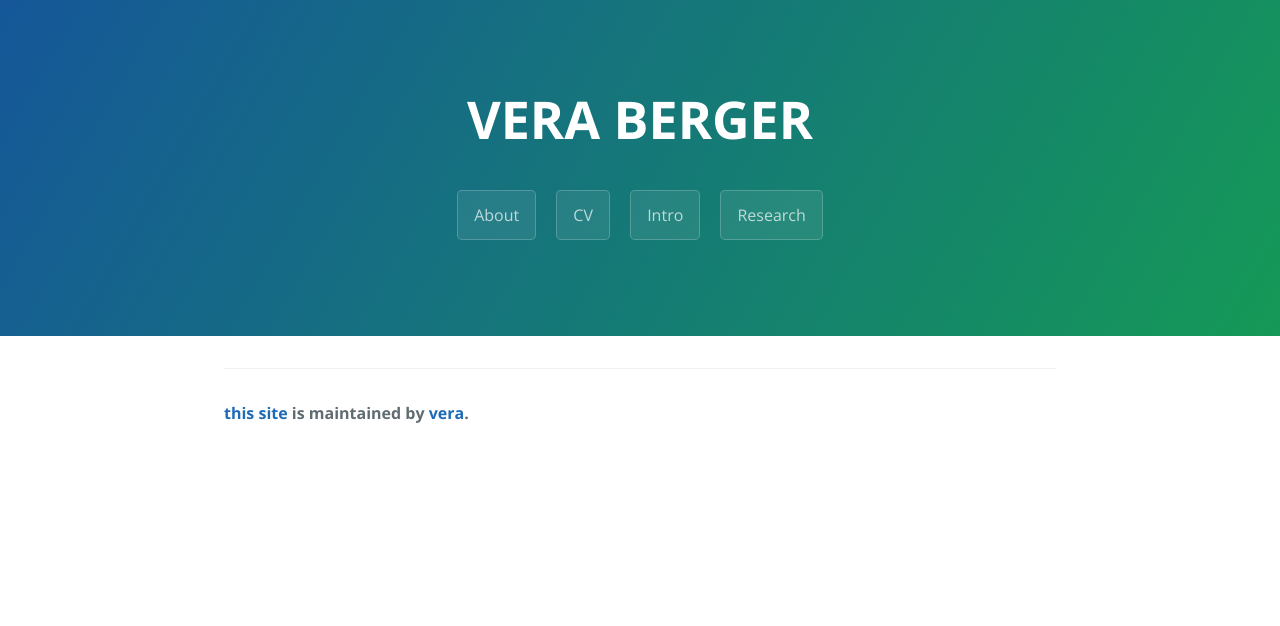
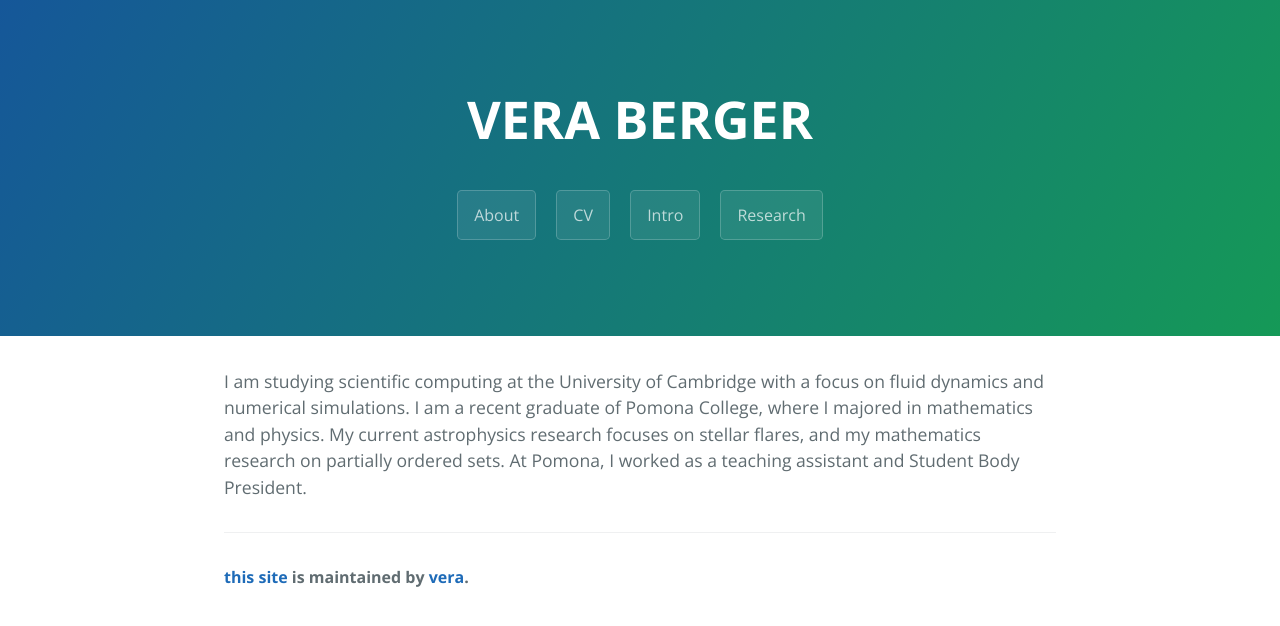
Before and after one commit to veraberger/veraberger.github.io, a Jekyll site: the page built from index.md, in a window 1280 px wide. Shown: the top 626 px of the page. Built offline with Jekyll 4.4.1, drawn with Linux system fonts in a browser that asks for light colours.

Commit message:
Update index.md

```diff
--- a/index.md
+++ b/index.md
@@ -3,3 +3,5 @@
 layout: template
 filename: index
 ---
+
+I am studying scientific computing at the University of Cambridge with a focus on fluid dynamics and numerical simulations. I am a recent graduate of Pomona College, where I majored in mathematics and physics. My current astrophysics research focuses on stellar flares, and my mathematics research on partially ordered sets. At Pomona, I worked as a teaching assistant and Student Body President.
```
